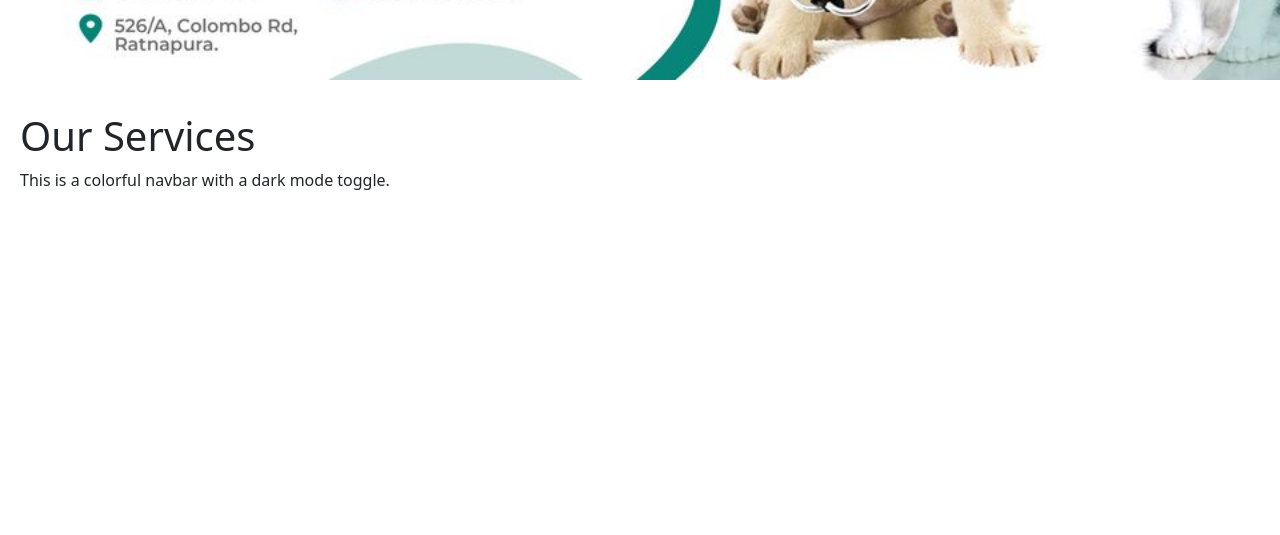
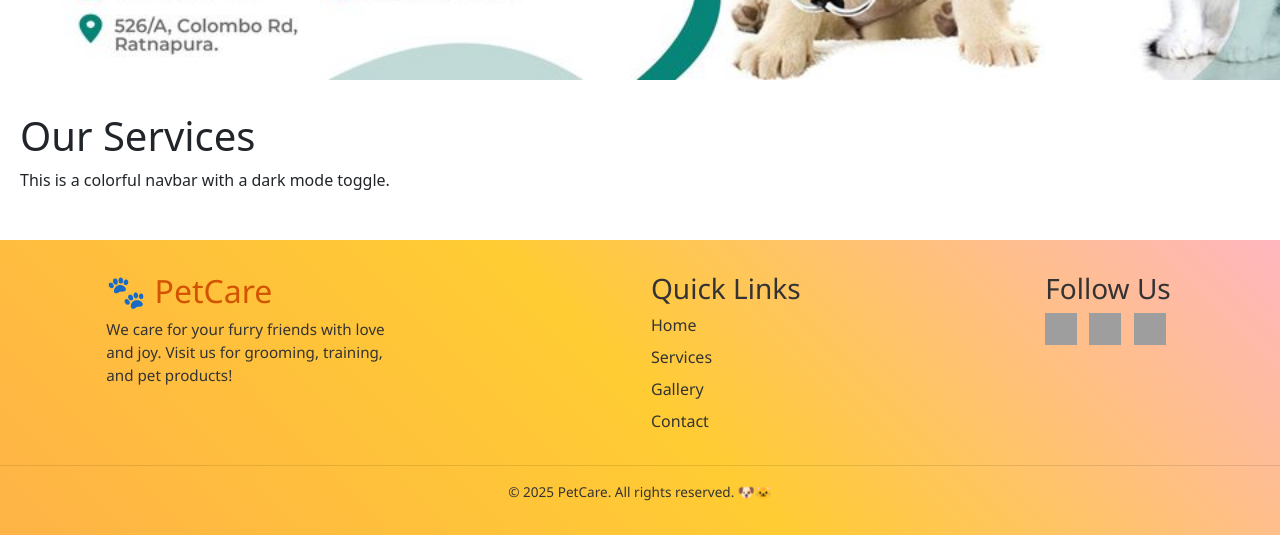
Before and after one commit to prasadwijerathna/Group-Project, a PHP site: page / in a window 1280 px wide. Shown: the part 691-1226 px from the top of the page. Before the commit the page ends 881 px from the top, so only its background shows below. Run offline with PHP 8.4, Linux system fonts and the light colour scheme; grey boxes are pictures that could not be loaded.

Commit message:
add footer

```diff
--- a/index.html
+++ b/index.html
@@ -38,10 +38,10 @@
       <img src="image/1.jpg" class="d-block w-100" alt="...">
     </div>
     <div class="carousel-item">
-      <img src="image/4.jpeg" class="d-block w-100" alt="...">
+      <img src="image/6.jpeg" class="d-block w-100" alt="...">
     </div>
     <div class="carousel-item">
-      <img src="image/3.jpeg" class="d-block w-100" alt="...">
+      <img src="image/7.jpeg" class="d-block w-100" alt="...">
     </div>
   </div>
   <button class="carousel-control-prev" type="button" data-bs-target="#carouselExampleAutoplaying" data-bs-slide="prev">
@@ -66,5 +66,40 @@
     <p>This is a colorful navbar with a dark mode toggle.</p>
   </main>
 </div>
+
+<div class="row">
+  <footer class="pet-footer">
+  <div class="footer-container">
+    <div class="footer-about">
+      <h2>🐾 PetCare</h2>
+      <p>We care for your furry friends with love and joy. Visit us for grooming, training, and pet products!</p>
+    </div>
+
+    <div class="footer-links">
+      <h3>Quick Links</h3>
+      <ul>
+        <li><a href="#">Home</a></li>
+        <li><a href="#">Services</a></li>
+        <li><a href="#">Gallery</a></li>
+        <li><a href="#">Contact</a></li>
+      </ul>
+    </div>
+
+    <div class="footer-social">
+      <h3>Follow Us</h3>
+      <div class="social-icons">
+        <a href="#"><img src="https://img.icons8.com/color/48/facebook-new.png" alt="Facebook"></a>
+        <a href="#"><img src="https://img.icons8.com/color/48/instagram-new.png" alt="Instagram"></a>
+        <a href="#"><img src="https://img.icons8.com/color/48/twitter--v1.png" alt="Twitter"></a>
+      </div>
+    </div>
+  </div>
+
+  <div class="footer-bottom">
+    <p>&copy; 2025 PetCare. All rights reserved. 🐶🐱</p>
+  </div>
+</footer>
+
+</div>
 </body>
 </html>
--- a/new.css
+++ b/new.css
@@ -66,3 +66,71 @@
       border-color: #feca57;
       color: #feca57;
     }
+
+    .pet-footer {
+  background: linear-gradient(45deg, #ffb347, #ffcc33, #ffb6c1);
+  color: #333;
+  padding: 2rem 1rem 1rem;
+  font-family: 'Segoe UI', sans-serif;
+}
+
+.footer-container {
+  display: flex;
+  flex-wrap: wrap;
+  justify-content: space-around;
+  text-align: left;
+  gap: 2rem;
+}
+
+.footer-about h2 {
+  margin-bottom: 0.5rem;
+  color: #d35400;
+}
+
+.footer-about p {
+  max-width: 300px;
+  font-size: 0.95rem;
+}
+
+.footer-links ul {
+  list-style: none;
+  padding: 0;
+}
+
+.footer-links li {
+  margin: 0.5rem 0;
+}
+
+.footer-links a {
+  text-decoration: none;
+  color: #333;
+  font-weight: 500;
+  transition: color 0.3s;
+}
+
+.footer-links a:hover {
+  color: #d35400;
+}
+
+.footer-social .social-icons a {
+  margin-right: 0.5rem;
+  display: inline-block;
+}
+
+.footer-social img {
+  width: 32px;
+  height: 32px;
+  transition: transform 0.3s;
+}
+
+.footer-social img:hover {
+  transform: scale(1.2);
+}
+
+.footer-bottom {
+  text-align: center;
+  padding-top: 1rem;
+  border-top: 1px solid rgba(0, 0, 0, 0.1);
+  font-size: 0.85rem;
+  margin-top: 1rem;
+}
```
